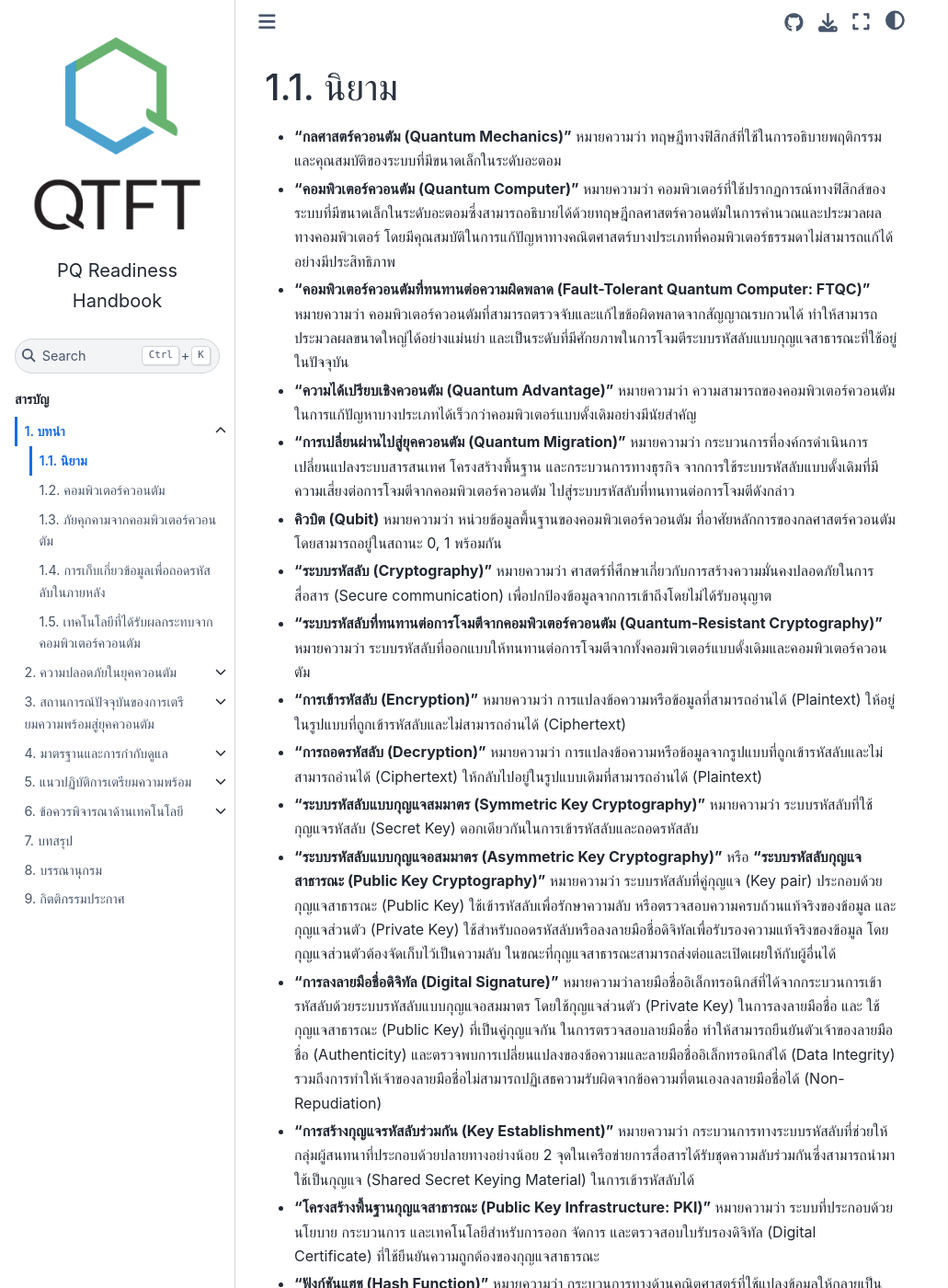
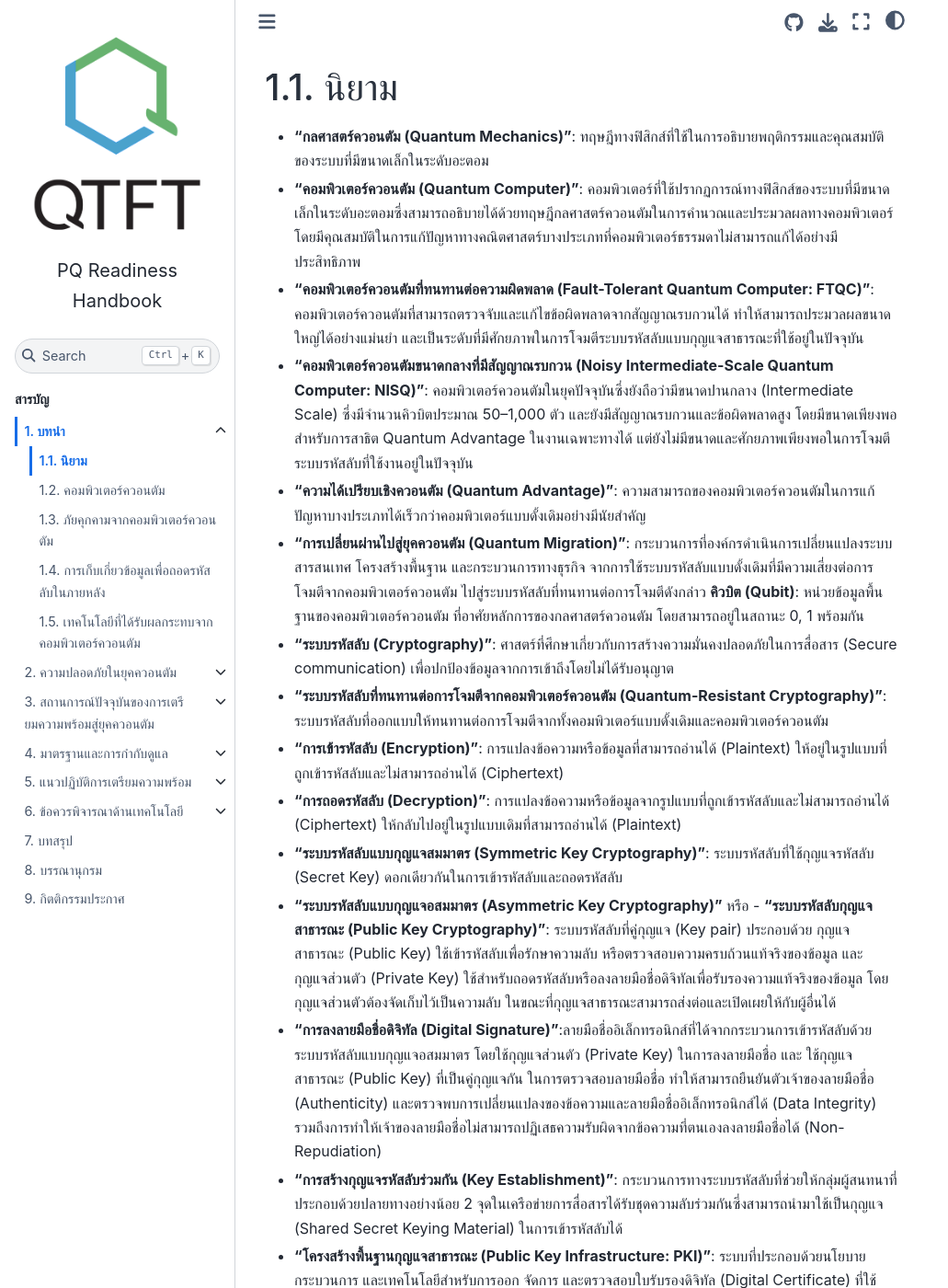
Before and after one commit to qtft/pq-readiness-handbook, a Jupyter Book: the page built from book/introduction/definitions.md, in a window 1280 px wide and 1400 px high. Shown: the whole window at 92% size, without its empty margins (0-1031 px from the left). Built offline with Jupyter Book 1.0.4 settings and Sphinx 7.4.7 and the Sphinx Book theme 1.1.4, drawn with Linux system fonts in a browser that asks for light colours; comment, search, counter and statistics services are not loaded; some of the changed text lies outside the part shown.

Commit message:
definition and letter cases

```diff
--- a/book/introduction/definitions.md
+++ b/book/introduction/definitions.md
@@ -1,23 +1,24 @@
 # นิยาม
-- __"กลศาสตร์ควอนตัม (Quantum Mechanics)"__ หมายความว่า ทฤษฎีทางฟิสิกส์ที่ใช้ในการอธิบายพฤติกรรมและคุณสมบัติของระบบที่มีขนาดเล็กในระดับอะตอม
-- __"คอมพิวเตอร์ควอนตัม (Quantum Computer)"__ หมายความว่า คอมพิวเตอร์ที่ใช้ปรากฏการณ์ทางฟิสิกส์ของระบบที่มีขนาดเล็กในระดับอะตอมซึ่งสามารถอธิบายได้ด้วยทฤษฎีกลศาสตร์ควอนตัมในการคำนวณและประมวลผลทางคอมพิวเตอร์ โดยมีคุณสมบัติในการแก้ปัญหาทางคณิตศาสตร์บางประเภทที่คอมพิวเตอร์ธรรมดาไม่สามารถแก้ได้อย่างมีประสิทธิภาพ
-- __"คอมพิวเตอร์ควอนตัมที่ทนทานต่อความผิดพลาด (Fault-Tolerant Quantum Computer: FTQC)"__ หมายความว่า คอมพิวเตอร์ควอนตัมที่สามารถตรวจจับและแก้ไขข้อผิดพลาดจากสัญญาณรบกวนได้ ทำให้สามารถประมวลผลขนาดใหญ่ได้อย่างแม่นยำ และเป็นระดับที่มีศักยภาพในการโจมตีระบบรหัสลับแบบกุญแจสาธารณะที่ใช้อยู่ในปัจจุบัน
-- __"ความได้เปรียบเชิงควอนตัม (Quantum Advantage)"__ หมายความว่า ความสามารถของคอมพิวเตอร์ควอนตัมในการแก้ปัญหาบางประเภทได้เร็วกว่าคอมพิวเตอร์แบบดั้งเดิมอย่างมีนัยสำคัญ
-- __"การเปลี่ยนผ่านไปสู่ยุคควอนตัม (Quantum Migration)"__ หมายความว่า กระบวนการที่องค์กรดำเนินการเปลี่ยนแปลงระบบสารสนเทศ โครงสร้างพื้นฐาน และกระบวนการทางธุรกิจ จากการใช้ระบบรหัสลับแบบดั้งเดิมที่มีความเสี่ยงต่อการโจมตีจากคอมพิวเตอร์ควอนตัม ไปสู่ระบบรหัสลับที่ทนทานต่อการโจมตีดังกล่าว
-- __คิวบิต (Qubit)__ หมายความว่า หน่วยข้อมูลพื้นฐานของคอมพิวเตอร์ควอนตัม ที่อาศัยหลักการของกลศาสตร์ควอนตัม โดยสามารถอยู่ในสถานะ 0, 1 พร้อมกัน
-- __"ระบบรหัสลับ (Cryptography)"__ หมายความว่า ศาสตร์ที่ศึกษาเกี่ยวกับการสร้างความมั่นคงปลอดภัยในการสื่อสาร (Secure communication) เพื่อปกป้องข้อมูลจากการเข้าถึงโดยไม่ได้รับอนุญาต
-- __"ระบบรหัสลับที่ทนทานต่อการโจมตีจากคอมพิวเตอร์ควอนตัม (Quantum-Resistant Cryptography)"__ หมายความว่า ระบบรหัสลับที่ออกแบบให้ทนทานต่อการโจมตีจากทั้งคอมพิวเตอร์แบบดั้งเดิมและคอมพิวเตอร์ควอนตัม
-- __"การเข้ารหัสลับ (Encryption)"__ หมายความว่า การแปลงข้อความหรือข้อมูลที่สามารถอ่านได้ (Plaintext) ให้อยู่ในรูปแบบที่ถูกเข้ารหัสลับและไม่สามารถอ่านได้ (Ciphertext)
-- __"การถอดรหัสลับ (Decryption)"__ หมายความว่า การแปลงข้อความหรือข้อมูลจากรูปแบบที่ถูกเข้ารหัสลับและไม่สามารถอ่านได้ (Ciphertext) ให้กลับไปอยู่ในรูปแบบเดิมที่สามารถอ่านได้ (Plaintext)
-- __"ระบบรหัสลับแบบกุญแจสมมาตร (Symmetric Key Cryptography)"__ หมายความว่า ระบบรหัสลับที่ใช้กุญแจรหัสลับ (Secret Key) ดอกเดียวกันในการเข้ารหัสลับและถอดรหัสลับ
-- __"ระบบรหัสลับแบบกุญแจอสมมาตร (Asymmetric Key Cryptography)"__ หรือ __"ระบบรหัสลับกุญแจสาธารณะ (Public Key Cryptography)"__ หมายความว่า ระบบรหัสลับที่คู่กุญแจ (Key pair) ประกอบด้วย กุญแจสาธารณะ (Public Key) ใช้เข้ารหัสลับเพื่อรักษาความลับ หรือตรวจสอบความครบถ้วนแท้จริงของข้อมูล และ กุญแจส่วนตัว (Private Key) ใช้สำหรับถอดรหัสลับหรือลงลายมือชื่อดิจิทัลเพื่อรับรองความแท้จริงของข้อมูล โดยกุญแจส่วนตัวต้องจัดเก็บไว้เป็นความลับ ในขณะที่กุญแจสาธารณะสามารถส่งต่อและเปิดเผยให้กับผู้อื่นได้
-- __"การลงลายมือชื่อดิจิทัล (Digital Signature)"__ หมายความว่าลายมือชื่ออิเล็กทรอนิกส์ที่ได้จากกระบวนการเข้ารหัสลับด้วยระบบรหัสลับแบบกุญแจอสมมาตร โดยใช้กุญแจส่วนตัว (Private Key) ในการลงลายมือชื่อ และ ใช้กุญแจสาธารณะ (Public Key) ที่เป็นคู่กุญแจกัน ในการตรวจสอบลายมือชื่อ ทำให้สามารถยืนยันตัวเจ้าของลายมือชื่อ (Authenticity) และตรวจพบการเปลี่ยนแปลงของข้อความและลายมือชื่ออิเล็กทรอนิกส์ได้ (Data Integrity) รวมถึงการทำให้เจ้าของลายมือชื่อไม่สามารถปฏิเสธความรับผิดจากข้อความที่ตนเองลงลายมือชื่อได้ (Non-Repudiation)
-- __"การสร้างกุญแจรหัสลับร่วมกัน (Key Establishment)"__ หมายความว่า กระบวนการทางระบบรหัสลับที่ช่วยให้กลุ่มผู้สนทนาที่ประกอบด้วยปลายทางอย่างน้อย 2 จุดในเครือข่ายการสื่อสารได้รับชุดความลับร่วมกันซึ่งสามารถนำมาใช้เป็นกุญแจ (Shared Secret Keying Material) ในการเข้ารหัสลับได้
-- __"โครงสร้างพื้นฐานกุญแจสาธารณะ (Public Key Infrastructure: PKI)"__ หมายความว่า ระบบที่ประกอบด้วยนโยบาย กระบวนการ และเทคโนโลยีสำหรับการออก จัดการ และตรวจสอบใบรับรองดิจิทัล (Digital Certificate) ที่ใช้ยืนยันความถูกต้องของกุญแจสาธารณะ
-- __"ฟังก์ชันแฮช (Hash Function)"__ หมายความว่า กระบวนการทางด้านคณิตศาสตร์ที่ใช้แปลงข้อมูลให้กลายเป็นข้อมูลย่อย (Digest) โดยข้อมูลย่อยจะมีขนาดคงที่ (Fixed Size) ไม่ว่าข้อมูลตั้งต้นจะมีขนาดเท่าใดก็ตาม
-- __"ระบบรหัสลับสำหรับยุคควอนตัม (Post-Quantum Cryptography: PQC)"__ หมายความว่า ระบบรหัสลับที่ใช้อัลกอริทึมที่ทนทานต่อการโจมตีจากคอมพิวเตอร์ควอนตัม (Quantum-Resistant Algorithm)
-- __"การกระจายกุญแจเชิงควอนตัม (Quantum Key Distribution: QKD)"__ หมายความว่ากระบวนการทางควอนตัมสำหรับการสร้างและกระจายกุญแจรหัสลับ (Key Distribution) อย่างปลอดภัย
-- __"การเก็บเกี่ยวข้อมูลเพื่อถอดรหัสลับในภายหลัง (Harvest Now, Decrypt Later)"__ หมายความว่า รูปแบบการโจมตีที่ผู้ไม่ประสงค์ดีเก็บรวบรวมข้อมูลที่ถูกเข้ารหัสลับไว้ในปัจจุบัน โดยมีเจตนานำไปถอดรหัสลับด้วยคอมพิวเตอร์ควอนตัมในอนาคต
-- __"ความคล่องตัวในการเปลี่ยนแปลงระบบรหัสลับ (Crypto Agility)"__ หมายความว่า ความสามารถของระบบสารสนเทศในการเปลี่ยนหรือปรับปรุงอัลกอริทึมการเข้ารหัสลับได้อย่างรวดเร็วและยืดหยุ่น โดยไม่กระทบต่อการทำงานของระบบโดยรวม
-- __"กลไกการห่อหุ้มกุญแจ (Key Encapsulation Mechanism: KEM)"__ หมายความว่า กลไกทางระบบรหัสลับที่ใช้สร้างและส่งกุญแจรหัสลับแบบสมมาตรอย่างปลอดภัยผ่านช่องทางสื่อสารที่ไม่ปลอดภัย โดยเป็นวิธีหลักที่ NIST กำหนดใช้ใน PQC แทนการแลกเปลี่ยนกุญแจแบบเดิม
-- __"ระบบรหัสลับแบบผสม (Hybrid Cryptography)"__ หมายความว่า แนวทางที่ใช้อัลกอริทึมการเข้ารหัสลับแบบดั้งเดิมและ PQC ทำงานร่วมกัน เพื่อให้ได้รับความปลอดภัยจากทั้งสองระบบในช่วงการเปลี่ยนผ่านสู่ยุคควอนตัม
+- __"กลศาสตร์ควอนตัม (Quantum Mechanics)"__: ทฤษฎีทางฟิสิกส์ที่ใช้ในการอธิบายพฤติกรรมและคุณสมบัติของระบบที่มีขนาดเล็กในระดับอะตอม
+- __"คอมพิวเตอร์ควอนตัม (Quantum Computer)"__: คอมพิวเตอร์ที่ใช้ปรากฏการณ์ทางฟิสิกส์ของระบบที่มีขนาดเล็กในระดับอะตอมซึ่งสามารถอธิบายได้ด้วยทฤษฎีกลศาสตร์ควอนตัมในการคำนวณและประมวลผลทางคอมพิวเตอร์ โดยมีคุณสมบัติในการแก้ปัญหาทางคณิตศาสตร์บางประเภทที่คอมพิวเตอร์ธรรมดาไม่สามารถแก้ได้อย่างมีประสิทธิภาพ
+- __"คอมพิวเตอร์ควอนตัมที่ทนทานต่อความผิดพลาด (Fault-Tolerant Quantum Computer: FTQC)"__: คอมพิวเตอร์ควอนตัมที่สามารถตรวจจับและแก้ไขข้อผิดพลาดจากสัญญาณรบกวนได้ ทำให้สามารถประมวลผลขนาดใหญ่ได้อย่างแม่นยำ และเป็นระดับที่มีศักยภาพในการโจมตีระบบรหัสลับแบบกุญแจสาธารณะที่ใช้อยู่ในปัจจุบัน
+- __"คอมพิวเตอร์ควอนตัมขนาดกลางที่มีสัญญาณรบกวน (Noisy Intermediate-Scale Quantum Computer: NISQ)"__: คอมพิวเตอร์ควอนตัมในยุคปัจจุบันซึ่งยังถือว่ามีขนาดปานกลาง (Intermediate Scale) ซึ่งมีจำนวนคิวบิตประมาณ 50–1,000 ตัว และยังมีสัญญาณรบกวนและข้อผิดพลาดสูง โดยมีขนาดเพียงพอสำหรับการสาธิต Quantum Advantage ในงานเฉพาะทางได้ แต่ยังไม่มีขนาดและศักยภาพเพียงพอในการโจมตีระบบรหัสลับที่ใช้งานอยู่ในปัจจุบัน
+- __"ความได้เปรียบเชิงควอนตัม (Quantum Advantage)"__: ความสามารถของคอมพิวเตอร์ควอนตัมในการแก้ปัญหาบางประเภทได้เร็วกว่าคอมพิวเตอร์แบบดั้งเดิมอย่างมีนัยสำคัญ
+- __"การเปลี่ยนผ่านไปสู่ยุคควอนตัม (Quantum Migration)"__: กระบวนการที่องค์กรดำเนินการเปลี่ยนแปลงระบบสารสนเทศ โครงสร้างพื้นฐาน และกระบวนการทางธุรกิจ จากการใช้ระบบรหัสลับแบบดั้งเดิมที่มีความเสี่ยงต่อการโจมตีจากคอมพิวเตอร์ควอนตัม ไปสู่ระบบรหัสลับที่ทนทานต่อการโจมตีดังกล่าว
+__คิวบิต (Qubit)__: หน่วยข้อมูลพื้นฐานของคอมพิวเตอร์ควอนตัม ที่อาศัยหลักการของกลศาสตร์ควอนตัม โดยสามารถอยู่ในสถานะ 0, 1 พร้อมกัน
+- __"ระบบรหัสลับ (Cryptography)"__: ศาสตร์ที่ศึกษาเกี่ยวกับการสร้างความมั่นคงปลอดภัยในการสื่อสาร (Secure communication) เพื่อปกป้องข้อมูลจากการเข้าถึงโดยไม่ได้รับอนุญาต
+- __"ระบบรหัสลับที่ทนทานต่อการโจมตีจากคอมพิวเตอร์ควอนตัม (Quantum-Resistant Cryptography)"__: ระบบรหัสลับที่ออกแบบให้ทนทานต่อการโจมตีจากทั้งคอมพิวเตอร์แบบดั้งเดิมและคอมพิวเตอร์ควอนตัม
+- __"การเข้ารหัสลับ (Encryption)"__: การแปลงข้อความหรือข้อมูลที่สามารถอ่านได้ (Plaintext) ให้อยู่ในรูปแบบที่ถูกเข้ารหัสลับและไม่สามารถอ่านได้ (Ciphertext)
+- __"การถอดรหัสลับ (Decryption)"__: การแปลงข้อความหรือข้อมูลจากรูปแบบที่ถูกเข้ารหัสลับและไม่สามารถอ่านได้ (Ciphertext) ให้กลับไปอยู่ในรูปแบบเดิมที่สามารถอ่านได้ (Plaintext)
+- __"ระบบรหัสลับแบบกุญแจสมมาตร (Symmetric Key Cryptography)"__: ระบบรหัสลับที่ใช้กุญแจรหัสลับ (Secret Key) ดอกเดียวกันในการเข้ารหัสลับและถอดรหัสลับ
+- __"ระบบรหัสลับแบบกุญแจอสมมาตร (Asymmetric Key Cryptography)"__ หรือ - __"ระบบรหัสลับกุญแจสาธารณะ (Public Key Cryptography)"__: ระบบรหัสลับที่คู่กุญแจ (Key pair) ประกอบด้วย กุญแจสาธารณะ (Public Key) ใช้เข้ารหัสลับเพื่อรักษาความลับ หรือตรวจสอบความครบถ้วนแท้จริงของข้อมูล และ กุญแจส่วนตัว (Private Key) ใช้สำหรับถอดรหัสลับหรือลงลายมือชื่อดิจิทัลเพื่อรับรองความแท้จริงของข้อมูล โดยกุญแจส่วนตัวต้องจัดเก็บไว้เป็นความลับ ในขณะที่กุญแจสาธารณะสามารถส่งต่อและเปิดเผยให้กับผู้อื่นได้
+- __"การลงลายมือชื่อดิจิทัล (Digital Signature)"__:ลายมือชื่ออิเล็กทรอนิกส์ที่ได้จากกระบวนการเข้ารหัสลับด้วยระบบรหัสลับแบบกุญแจอสมมาตร โดยใช้กุญแจส่วนตัว (Private Key) ในการลงลายมือชื่อ และ ใช้กุญแจสาธารณะ (Public Key) ที่เป็นคู่กุญแจกัน ในการตรวจสอบลายมือชื่อ ทำให้สามารถยืนยันตัวเจ้าของลายมือชื่อ (Authenticity) และตรวจพบการเปลี่ยนแปลงของข้อความและลายมือชื่ออิเล็กทรอนิกส์ได้ (Data Integrity) รวมถึงการทำให้เจ้าของลายมือชื่อไม่สามารถปฏิเสธความรับผิดจากข้อความที่ตนเองลงลายมือชื่อได้ (Non-Repudiation)
+- __"การสร้างกุญแจรหัสลับร่วมกัน (Key Establishment)"__: กระบวนการทางระบบรหัสลับที่ช่วยให้กลุ่มผู้สนทนาที่ประกอบด้วยปลายทางอย่างน้อย 2 จุดในเครือข่ายการสื่อสารได้รับชุดความลับร่วมกันซึ่งสามารถนำมาใช้เป็นกุญแจ (Shared Secret Keying Material) ในการเข้ารหัสลับได้
+- __"โครงสร้างพื้นฐานกุญแจสาธารณะ (Public Key Infrastructure: PKI)"__: ระบบที่ประกอบด้วยนโยบาย กระบวนการ และเทคโนโลยีสำหรับการออก จัดการ และตรวจสอบใบรับรองดิจิทัล (Digital Certificate) ที่ใช้ยืนยันความถูกต้องของกุญแจสาธารณะ
+- __"ฟังก์ชันแฮช (Hash Function)"__: กระบวนการทางด้านคณิตศาสตร์ที่ใช้แปลงข้อมูลให้กลายเป็นข้อมูลย่อย (Digest) โดยข้อมูลย่อยจะมีขนาดคงที่ (Fixed Size) ไม่ว่าข้อมูลตั้งต้นจะมีขนาดเท่าใดก็ตาม
+- __"ระบบรหัสลับสำหรับยุคควอนตัม (Post-Quantum Cryptography: PQC)"__: ระบบรหัสลับที่ใช้อัลกอริทึมที่ทนทานต่อการโจมตีจากคอมพิวเตอร์ควอนตัม (Quantum-Resistant Algorithm)
+- __"การกระจายกุญแจเชิงควอนตัม (Quantum Key Distribution: QKD)"__:กระบวนการทางควอนตัมสำหรับการสร้างและกระจายกุญแจรหัสลับ (Key Distribution) อย่างปลอดภัย
+- __"การเก็บเกี่ยวข้อมูลเพื่อถอดรหัสลับในภายหลัง (Harvest Now, Decrypt Later)"__: รูปแบบการโจมตีที่ผู้ไม่ประสงค์ดีเก็บรวบรวมข้อมูลที่ถูกเข้ารหัสลับไว้ในปัจจุบัน โดยมีเจตนานำไปถอดรหัสลับด้วยคอมพิวเตอร์ควอนตัมในอนาคต
+- __"ความคล่องตัวในการเปลี่ยนแปลงระบบรหัสลับ (Crypto Agility)"__: ความสามารถของระบบสารสนเทศในการเปลี่ยนหรือปรับปรุงอัลกอริทึมการเข้ารหัสลับได้อย่างรวดเร็วและยืดหยุ่น โดยไม่กระทบต่อการทำงานของระบบโดยรวม
+- __"กลไกการห่อหุ้มกุญแจ (Key Encapsulation Mechanism: KEM)"__: กลไกทางระบบรหัสลับที่ใช้สร้างและส่งกุญแจรหัสลับแบบสมมาตรอย่างปลอดภัยผ่านช่องทางสื่อสารที่ไม่ปลอดภัย โดยเป็นวิธีหลักที่ NIST กำหนดใช้ใน PQC แทนการแลกเปลี่ยนกุญแจแบบเดิม
+- __"ระบบรหัสลับแบบผสม (Hybrid Cryptography)"__: แนวทางที่ใช้อัลกอริทึมการเข้ารหัสลับแบบดั้งเดิมและ PQC ทำงานร่วมกัน เพื่อให้ได้รับความปลอดภัยจากทั้งสองระบบในช่วงการเปลี่ยนผ่านสู่ยุคควอนตัม
```
Also changed, not shown: book/introduction/quantum-computer.md (+30 -18 lines).
